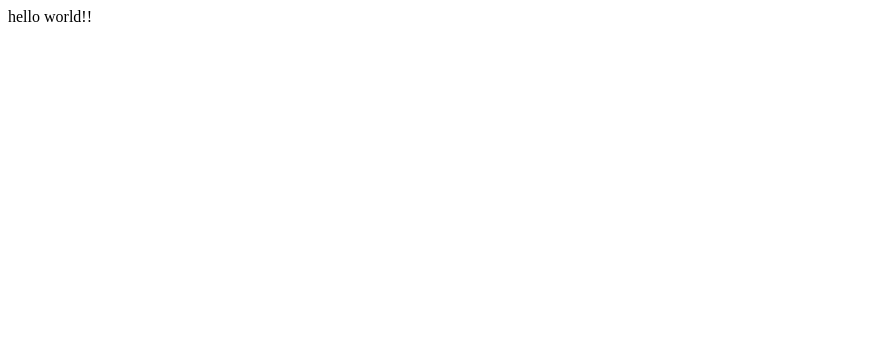
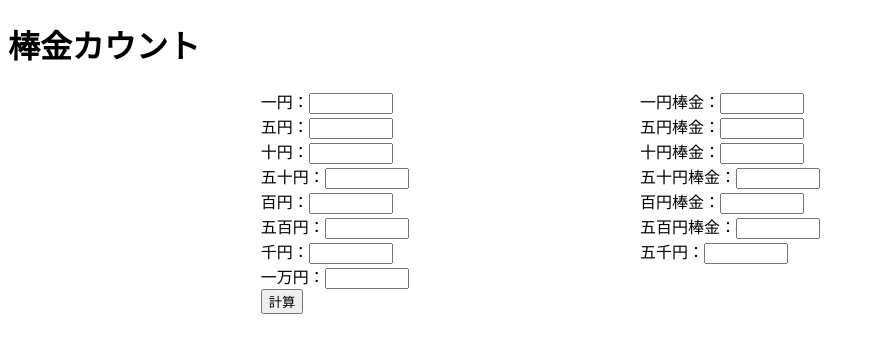
Before and after one commit to shuta1123/boukincountweb, a plain HTML site: page index.html in a window 1280 px wide. Shown: the whole page, without its empty margins (0-875 px from the left). Drawn offline with Linux system fonts and the light colour scheme.

Commit message:
changehtml&css

```diff
--- a/index.html
+++ b/index.html
@@ -3,9 +3,58 @@
 <head>
     <meta charset="UTF-8">
     <meta name="viewport" content="width=device-width, initial-scale=1.0">
-    <title>hello world</title>
+    <link rel="stylesheet" href="style.css">
+    <title>棒金カウント</title>
 </head>
 <body>
-    hello world!!
+
+<h1>棒金カウント</h1>
+
+<form method="post" action="index.php">
+
+    <div class="retu1">
+        <div class="harf">一円：<input type="text" name="1"></div>
+        <div class="harf">一円棒金：<input type="text" name="1x50"></div>
+    </div>
+
+    <div class="retu1">
+        <div class="harf">五円：<input type="text" name="5"></div>
+        <div class="harf">五円棒金：<input type="text" name="5x50"></div>
+    </div>
+
+    <div class="retu1">
+        <div class="harf">十円：<input type="text" name="10"></div>
+        <div class="harf">十円棒金：<input type="text" name="10x50"></div>
+    </div>
+
+    <div class="retu1">
+        <div class="harf">五十円：<input type="text" name="50"></div>
+        <div class="harf">五十円棒金：<input type="text" name="50x50"></div>
+    </div>
+
+    <div class="retu1">
+        <div class="harf">百円：<input type="text" name="100"></div>
+        <div class="harf">百円棒金：<input type="text" name="100x50"></div>
+    </div>
+
+    <div class="retu1">
+        <div class="harf">五百円：<input type="text" name="500"></div>
+        <div class="harf">五百円棒金：<input type="text" name="500x50"></div>
+    </div>
+
+    <div class="retu1">
+        <div class="harf">千円：<input type="text" name="1000"></div>
+        <div class="harf">五千円：<input type="text" name="5000"></div>
+    </div>
+
+    <div class="retu1">
+        <div class="harf">一万円：<input type="text" name="10000"></div>
+        <div class="harf"></div>
+    </div>
+
+    <input type="submit" value="計算">
+
+</form>
+
 </body>
 </html>
--- /dev/null
+++ b/style.css
@@ -0,0 +1,16 @@
+.retu1{
+    width: 100%;
+    display: flex;
+    justify-content: center;
+}
+input[type="text"] {
+  width: 20%;
+}
+.harf{
+    width: 50%;
+
+}
+form {
+    width: 60%;              /* 全体の横幅 */
+    margin: 0 auto;          /* ← これで中央 */
+}
```
